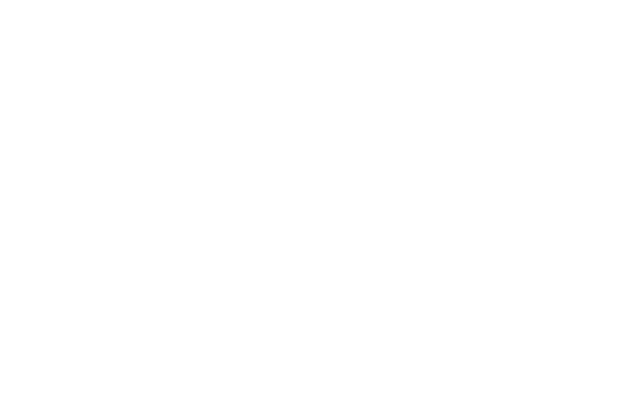
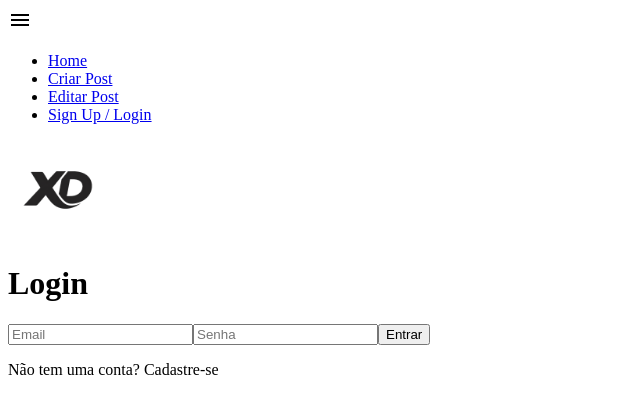
Before and after one commit to massuete/xisde, a React (Vite) app: page /login in a window 1280 px wide. Before the commit this address had no page. Shown: the top 414 px of the page, without its empty margins (0-640 px from the left). Built offline with nearby package versions, Linux system fonts and the light colour scheme; no server answers.

Commit message:
feat: add Firebase authentication and user state handling
Implemented Firebase authentication including login and signup functionality. Added auth state listener with onAuthStateChanged and conditional rendering based on user session.

```diff
--- a/src/App.jsx
+++ b/src/App.jsx
@@ -1,10 +1,16 @@
 import { useState } from 'react'
 import { Routes, Route } from 'react-router-dom'
+import { onAuthStateChanged } from 'firebase/auth'
+import { useEffect } from 'react'
+import { auth } from './firebase/index.jsx'
 
 import Home from './pages/Home.jsx'
 import CriarPost from './pages/CriarPost.jsx'
+import Login from './pages/Login.jsx'
 
 function App(){
+
+  const [user, setUser] = useState(null);
 
   const [postForm, setPostForm] = useState ({
     titulo: '',
@@ -20,12 +26,21 @@
     emocao: 'Emocao01'
   }]);
 
+  useEffect(() => {
+    const unsubscribe = onAuthStateChanged(auth, (usuario) => {
+      setUser(usuario);
+    });
+
+    return() => unsubscribe();
+  }, []);
+
 
   return(
     <div>
       <Routes>
-        <Route path='/' element={<Home postsList={postsList} />} />
-        <Route path='/criar' element={<CriarPost setPostsList={setPostsList} />} />
+        <Route path='/' element={<Home postsList={postsList} user={user} />} />
+        <Route path='/criar' element={<CriarPost setPostsList={setPostsList} user={user} />} />
+        <Route path='/login' element={<Login user={user} />} />
       </Routes>
     </div>
   )
--- a/src/components/Header.jsx
+++ b/src/components/Header.jsx
@@ -1,7 +1,7 @@
 import { Link } from "react-router-dom";
 import logo from "../images/site_icon.png"
 
-function Menu(){
+function Menu({ user }){
     return(
         <div className="menu_king">
             <div>
@@ -18,9 +18,10 @@
                 <li>
                     <Link to={"/"}>Editar Post</Link>
                 </li>
-                <li>
-                    <Link to={"/"}>Sign Up / Login</Link>
-                </li>
+                {user ? ("") :
+                (<li>
+                    <Link to={"/login"}>Sign Up / Login</Link>
+                </li>)}
             </ul>
 
             <img src={logo} alt="Xisde Icon" width={100}/>
--- a/src/pages/Home.jsx
+++ b/src/pages/Home.jsx
@@ -1,10 +1,16 @@
 import Menu from '../components/Header.jsx';
 import Post from '../components/Post.jsx';
 
-function Home({ postsList }){
+function Home({ postsList, user }){
     return(
     <div>
-        <Menu />
+        <Menu user={user}/>
+
+        {user ? (
+            <p>Logado como: {user.email}</p>
+            ) : (
+            <p>Você não está logado.</p>
+            )}
 
         {postsList.map((post) => (
         <Post dataPost={post} />
--- a/src/pages/Login.jsx
+++ b/src/pages/Login.jsx
@@ -1,5 +1,7 @@
+import Menu from "../components/Header";
+
 import { useState } from "react";
-import { auth } from "../src/firebase";
+import { auth } from "../firebase";
 import { createUserWithEmailAndPassword } from "firebase/auth";
 import { signInWithEmailAndPassword } from "firebase/auth";
 import { useNavigate } from "react-router-dom";
@@ -22,7 +24,7 @@
 
             } catch(erro){
 
-                setMsg(erro.code)
+                setMsg("Email ou Senha incorretos. Tente Novamente.")
 
             }
         } else{
@@ -37,8 +39,9 @@
 
                 if(erro.code === "auth/email-already-in-use"){
                     setMsg("Esse email já está cadastrado!")
-            } else{
+                }   else{
                 setMsg("Erro ao cadastrar.")
+                }
             }
 
         }
@@ -46,7 +49,31 @@
 
     return(
         <div>
+            <Menu/>
 
+            <h1>{isLogin ? "Login" : "Cadastre-se"}</h1>
+
+            <form className="Login-form">
+
+                <input onChange={(e) => setEmail(e.target.value)} value={email} type="email" className="Login-form-input" placeholder="Email" />
+
+                <input onChange={(e) => setSenha(e.target.value)} value={senha} type="password" className="Login-form-input" placeholder="Senha" />
+
+                <button onClick={handleAuth} type="button">
+                    {isLogin ? "Entrar" : "Cadastrar"}
+                </button>
+            </form>
+            {msg && <p>{msg}</p>}
+
+            <p onClick={() => {
+                setIsLogin(!isLogin); setMsg('');
+                }}>
+
+                {isLogin ? "Não tem uma conta? Cadastre-se" : "Já tem uma conta? Faça Login"}
+
+            </p>
         </div>
     )
 }
+
+export default Login;
```
